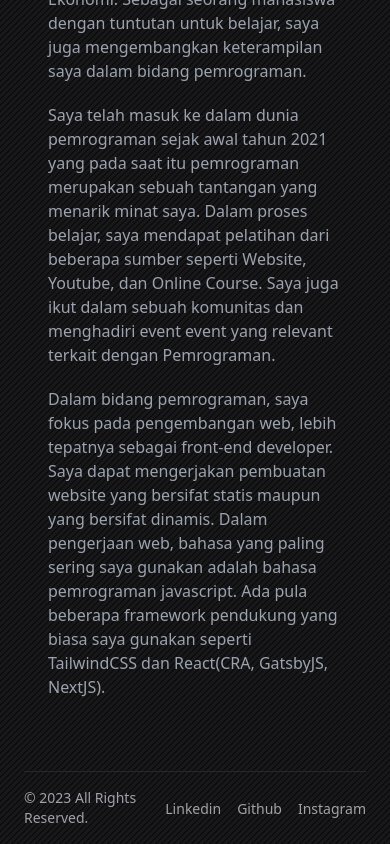
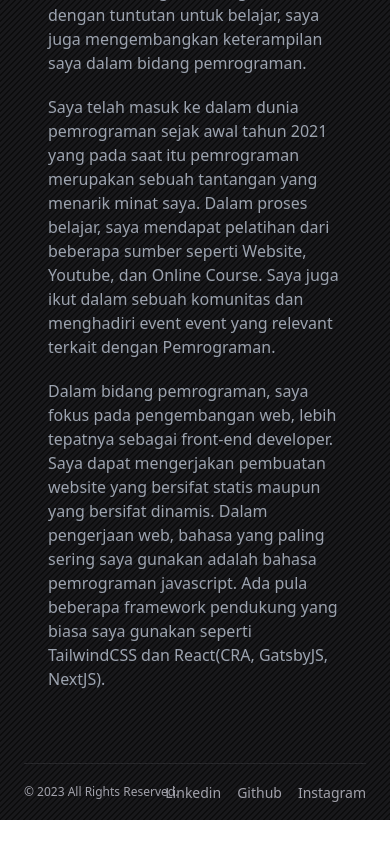
Before and after one commit to ganimalqudhaifi/personal-web, a Next.js app: page /about in a window 390 px wide. Shown: the part 566-1410 px from the top of the page. After the commit the page ends 1386 px from the top, so only its background shows below. Built offline with nearby package versions, Linux system fonts and the light colour scheme.

Commit message:
style(WebLayout): responsive text transformation

```diff
--- a/components/organisms/WebLayout/index.jsx
+++ b/components/organisms/WebLayout/index.jsx
@@ -11,13 +11,13 @@ export default function Index({ children }) {
       <div className="w-full min-h-full bg-zinc-900 bg-[url('/svg/diagonal-lines.svg')]">
         <div className="flex flex-col min-h-screen max-w-6xl px-6 mx-auto space-y-12 text-gray-50">
           <nav className="grid grid-cols-2 py-4 border-b-[0.5px] border-zinc-800">
-            <div className="flex items-center space-x-3">
-              <div className="flex justify-center items-center w-14 h-14 bg-zinc-800 bg-opacity-50 border-[1px] border-zinc-700 p-2 rounded-full">
-                <i className="bx bx-envelope text-xl text-zinc-400"></i>
+            <div className="flex items-center space-x-3 group/mail hover:cursor-pointer">
+              <div className="flex justify-center items-center w-12 md:w-14 h-12 md:h-14 bg-zinc-800 bg-opacity-50 border-[1px] border-zinc-700 p-2 rounded-full">
+                <i className="bx bx-envelope text-xl text-zinc-400 group-hover/mail:text-zinc-300"></i>
               </div>
               <Link
                 href={"mailto:ganimalqudhaifi@gmail.com"}
-                className="text-sm text-zinc-400 hover:text-zinc-200"
+                className="text-sm text-zinc-400 group-hover/mail:text-zinc-200"
               >
                 Get in Touch
               </Link>
@@ -55,7 +55,10 @@ export default function Index({ children }) {
           <div className="flex-grow">{children}</div>
 
           <footer className="grid grid-cols-2 py-4 border-t-[0.5px] border-zinc-800">
-            <p className="text-sm text-zinc-400">© 2023 All Rights Reserved.</p>
+            <p className="flex items-center text-xs md:text-sm text-zinc-400">
+              © 2023 All Rights Reserved.
+            </p>
+
             <ul className="flex gap-4 justify-end items-center">
               <li>
                 <Link
```
